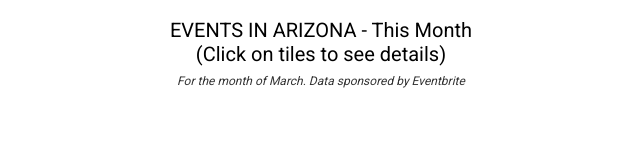
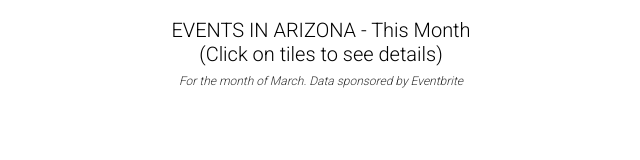
Before and after one commit to dragon-fury/dragon-fury.github.io, a plain HTML site: page index.html in a window 1280 px wide. Shown: the whole page, without its empty margins (319-959 px from the left). Drawn offline with nearby package versions, Linux system fonts and the light colour scheme; no server answers.

Commit message:
Thinner fonts

```diff
--- a/index.html
+++ b/index.html
@@ -5,7 +5,7 @@
     <script src="http://d3js.org/d3.v3.js"></script>
     <script src="https://cdnjs.cloudflare.com/ajax/libs/jquery/2.1.3/jquery.min.js"></script>
     <link rel="stylesheet" type="text/css" href="css/style.css">
-    <link href='http://fonts.googleapis.com/css?family=Roboto' rel='stylesheet' type='text/css'>
+    <link href='http://fonts.googleapis.com/css?family=Roboto:300' rel='stylesheet' type='text/css'>
   </head>
   <body>
     <div class="heatMap">
--- a/js/bubbleChart.js
+++ b/js/bubbleChart.js
@@ -79,6 +79,7 @@ var bubbleChart = (function() {
 
       legend.append("text")
         .attr("class", "mono axis-workweek")
+        .style("font-family", "'Roboto', sans-serif")
         .text(function(category) {
             return categoryLookUp[category.category_id];
         })
```
